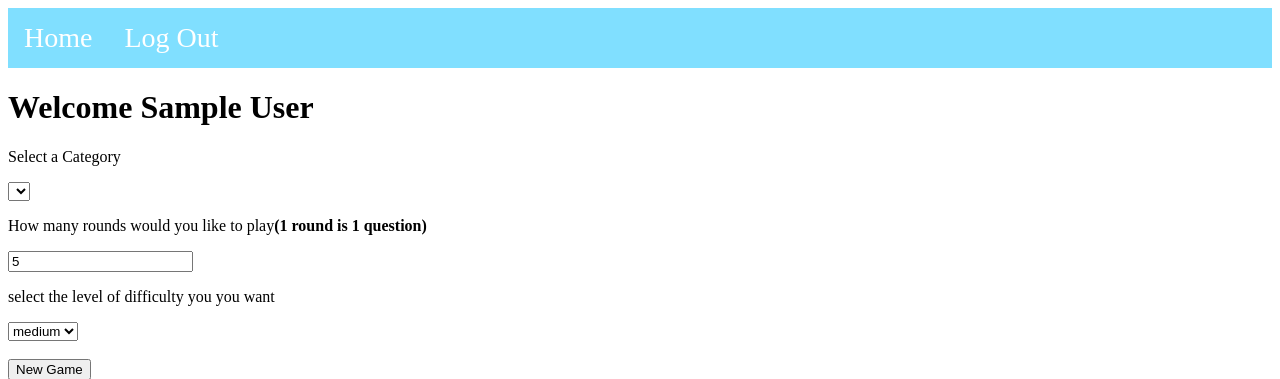
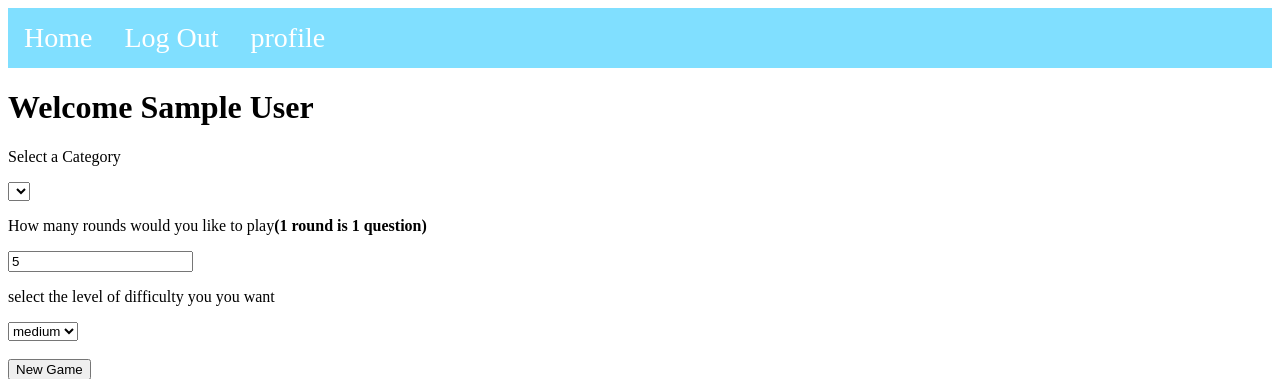
Before and after one commit to Hurly77/TriviaNight, a Rails app: page / in a window 1280 px wide. Shown: the top 379 px of the page. Run offline with Rails 7, Linux system fonts and the light colour scheme; the visitor is signed in with stand-in values (Sample User, id 1); data that the repository does not hold is empty; style sheets or scripts are compiled from the project's sources; parts of the project's set-up code (start-up, migrations or seed data) failed here and were passed over.

Commit message:
adding a like to profile

```diff
--- a/app/views/application/_links.html.erb
+++ b/app/views/application/_links.html.erb
@@ -1,4 +1,5 @@
 <% if current_user %>
 <li><%= link_to 'Home', root_path %></li>
 <li><%= link_to 'Log Out', destroy_user_session_path %></li>
+<li><%= link_to 'profile', edit_user_registration_path %></li>
 <% end %>
```
